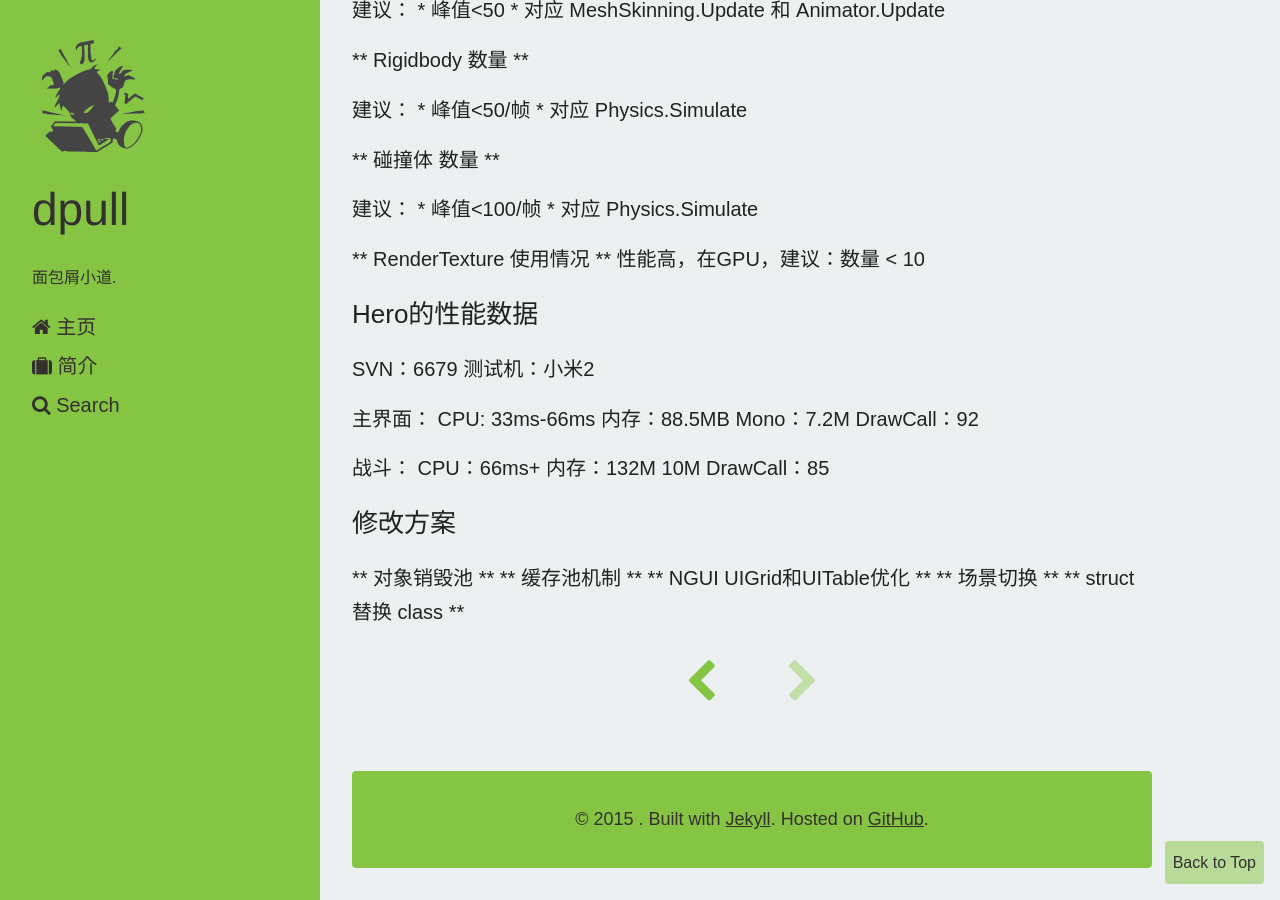
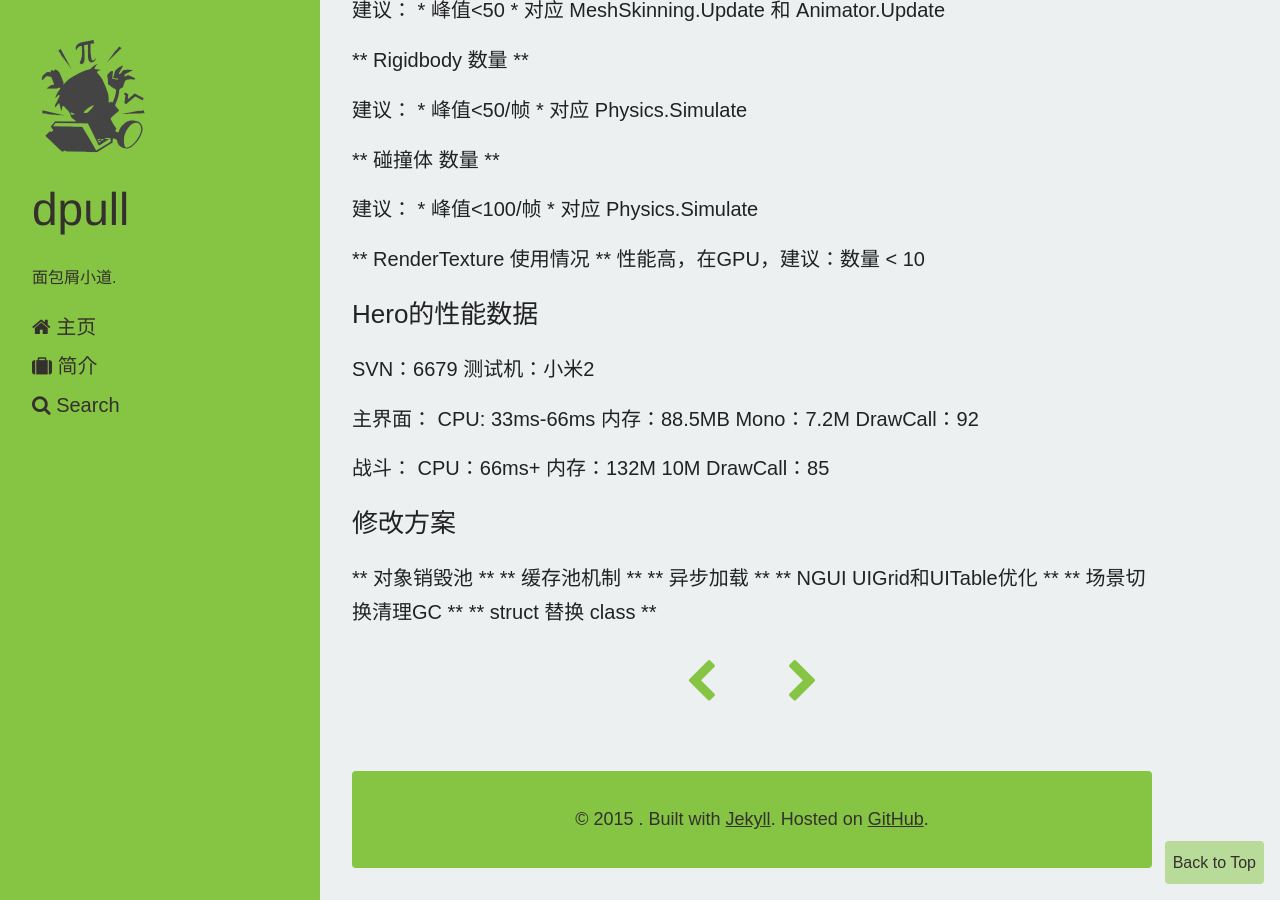
Before and after one commit to dpull/dpull.github.io, a Jekyll site: the page built from _posts/hero/2015-04-30-optimize.md, in a window 1280 px wide and 900 px high, scrolled down 1655 px. Built offline with Jekyll 4.4.1, drawn with Linux system fonts in a browser that asks for light colours; nearby versions of some CDN libraries; Markdown is read by kramdown in place of the engine named in the settings; comment, search, counter and statistics services are not loaded.

Commit message:
update

```diff
--- a/_posts/hero/2015-04-30-optimize.md
+++ b/_posts/hero/2015-04-30-optimize.md
@@ -92,6 +92,7 @@ DrawCall：85
 
 ** 对象销毁池 **
 ** 缓存池机制 **
+** 异步加载 **
 ** NGUI UIGrid和UITable优化 **
-** 场景切换 **
+** 场景切换清理GC **
 ** struct 替换 class **
```
Also changed, not shown: _posts/program/2015-06-04-strategy_pattern.md (added, +25 -0 lines).
